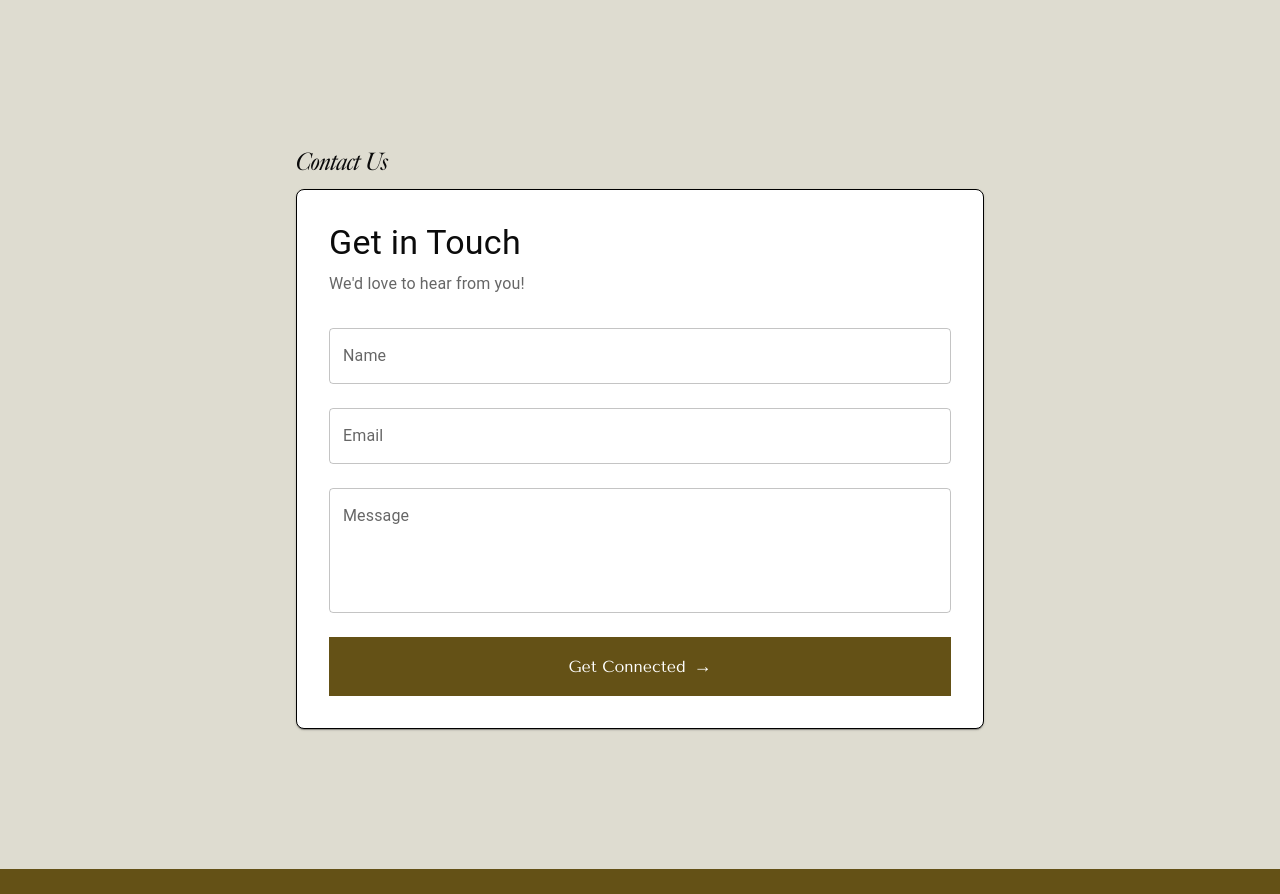
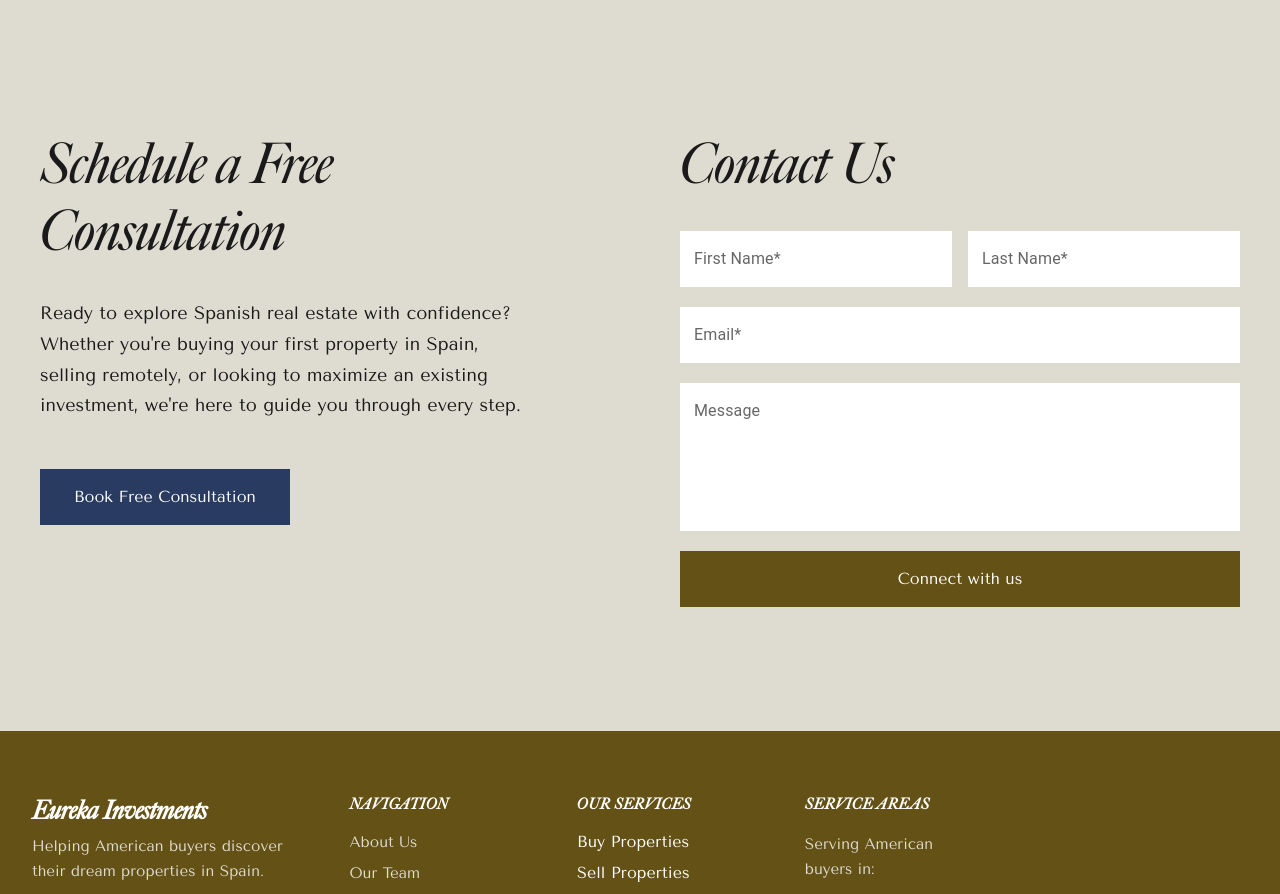
Before and after one commit to gitcamy/Eureka, a React (Create React App) app: page /#/ in a window 1280 px wide. Shown: the part 3860-4754 px from the top of the page. Built offline with nearby package versions, Linux system fonts and the light colour scheme; no server answers.

Commit message:
Add email.js set up

```diff
--- a/src/components/Contact.css
+++ b/src/components/Contact.css
@@ -1,13 +1,117 @@
-/* Minimal contact layout */
+/* Contact Section - Two Column Layout */
 
 .contact-container {
-  margin: 0 auto;
-  padding: 16px;
-  max-width: 720px;
+  width: 100%;
 }
 
-.contact-header { margin-bottom: 12px; }
-.contact-title { margin-bottom: 4px; }
-.contact-subtitle { color: #444; }
+.contact-content {
+  max-width: 1400px;
+  margin: 0 auto;
+  display: grid;
+  grid-template-columns: 1fr 1fr;
+  gap: 80px;
+  align-items: start;
+}
 
-.contact-box { border: 1px solid #000; }
+/* Left Section - Consultation Booking */
+.contact-left {
+  padding-right: 40px;
+}
+
+.contact-main-title {
+  font-family: 'Big Caslon', serif;
+  font-style: italic;
+  font-size: 3.5rem;
+  line-height: 1.2;
+  margin-bottom: 32px;
+  color: #1a1a1a;
+}
+
+.contact-description {
+  font-size: 1.125rem;
+  line-height: 1.7;
+  color: #1a1a1a;
+  margin-bottom: 48px;
+  max-width: 500px;
+}
+
+/* Right Section - Contact Form */
+.contact-right {
+  background-color: transparent;
+}
+
+.contact-form-title {
+  font-family: 'Big Caslon', serif;
+  font-style: italic;
+  font-size: 3.5rem;
+  line-height: 1.2;
+  margin-bottom: 32px;
+  color: #1a1a1a;
+}
+
+.contact-form {
+  width: 100%;
+}
+
+.contact-name-row {
+  display: grid;
+  grid-template-columns: 1fr 1fr;
+  gap: 16px;
+}
+
+/* Responsive Design */
+@media (max-width: 1200px) {
+  .contact-container {
+    padding: 60px 40px;
+  }
+
+  .contact-content {
+    gap: 60px;
+  }
+
+  .contact-main-title,
+  .contact-form-title {
+    font-size: 3rem;
+  }
+}
+
+@media (max-width: 968px) {
+  .contact-container {
+    padding: 50px 30px;
+  }
+
+  .contact-content {
+    grid-template-columns: 1fr;
+    gap: 50px;
+  }
+
+  .contact-left {
+    padding-right: 0;
+  }
+
+  .contact-main-title,
+  .contact-form-title {
+    font-size: 2.5rem;
+  }
+}
+
+@media (max-width: 768px) {
+  .contact-container {
+    padding: 40px 20px;
+  }
+
+  .contact-main-title,
+  .contact-form-title {
+    font-size: 2rem;
+  }
+
+  .contact-description {
+    font-size: 1rem;
+    margin-bottom: 32px;
+  }
+
+  .contact-name-row {
+    grid-template-columns: 1fr;
+    gap: 20px;
+  }
+}
--- a/src/components/Contact.js
+++ b/src/components/Contact.js
@@ -3,8 +3,6 @@ import { useState } from "react";
 import {
   TextField,
   Stack,
-  Typography,
-  Box,
   Alert,
   Snackbar,
 } from "@mui/material";
@@ -17,18 +15,24 @@ init(process.env.REACT_APP_EMAILJS_USER_ID);
 
 const Contact = () => {
   const [formData, setFormData] = useState({
-    name: "",
+    firstName: "",
+    lastName: "",
     email: "",
     message: "",
   });
 
   const [errors, setErrors] = useState({});
   const [showSuccess, setShowSuccess] = useState(false);
+  const [showError, setShowError] = useState(false);
+  const [isSubmitting, setIsSubmitting] = useState(false);
 
   const validateForm = () => {
     const newErrors = {};
-    if (!formData.name.trim()) {
-      newErrors.name = "Name is required";
+    if (!formData.firstName.trim()) {
+      newErrors.firstName = "First name is required";
+    }
+    if (!formData.lastName.trim()) {
+      newErrors.lastName = "Last name is required";
     }
     if (!formData.email.trim()) {
       newErrors.email = "Email is required";
@@ -44,30 +48,37 @@ const Contact = () => {
   const handleSubmit = async (e) => {
     e.preventDefault();
     const newErrors = validateForm();
+
     if (Object.keys(newErrors).length === 0) {
+      setIsSubmitting(true);
       try {
         const response = await send(
           process.env.REACT_APP_EMAILJS_SERVICE_ID,
           process.env.REACT_APP_EMAILJS_TEMPLATE_ID,
           {
-            name: formData.name,
+            firstName: formData.firstName,
+            lastName: formData.lastName,
+            name: `${formData.firstName} ${formData.lastName}`,
             email: formData.email,
             message: formData.message,
+            to_email: "ipico002@gmail.com", // Recipient email
           }
         );
 
         if (response.status === 200) {
-          console.log("Form submitted:", formData);
+          console.log("Form submitted successfully:", formData);
           setShowSuccess(true);
-          setFormData({ name: "", email: "", message: "" });
+          setFormData({ firstName: "", lastName: "", email: "", message: "" });
+          setErrors({});
         } else {
           console.error("Error sending email:", response);
-          alert(
-            "There was an error sending your message. Please try again later."
-          );
+          setShowError(true);
         }
       } catch (error) {
-        console.error("Error:", error);
+        console.error("Error sending email:", error);
+        setShowError(true);
+      } finally {
+        setIsSubmitting(false);
       }
     } else {
       setErrors(newErrors);
@@ -89,59 +100,102 @@ const Contact = () => {
     }
   };
 
+  const handleCalendarClick = () => {
+    window.open("https://calendar.google.com/calendar/u/0/appointments/schedules/AcZssZ0eCYie1EwLsCN7zk5p80J-Q9Vh8Obuh8rYQH9Ti528Mc-A6YypUETbpftI3q0psjdIGfXfKAyY", "_blank");
+  };
+
   return (
     <>
       <div className="contact-container">
-        <h1 className="contact-header no-wrap">Contact Us</h1>
-
-        <Box
-          sx={{
-            backgroundColor: "white",
-            border: "1px solid #000",
-            borderRadius: 2,
-            boxShadow: 1,
-            p: { xs: 2, sm: 3, md: 4 },
-          }}
-          className="contact-box"
-        >
+        <div className="contact-content">
+          {/* Left Section - Schedule Consultation */}
           <motion.div
+            className="contact-left"
             initial={{ opacity: 0, x: -20 }}
             animate={{ opacity: 1, x: 0 }}
             transition={{ delay: 0.2 }}
           >
-            <Typography variant="h4" sx={{ mb: 1 }} className="contact-title">
-              Get in Touch
-            </Typography>
-            <Typography
-              variant="body1"
-              sx={{ mb: 4, color: "text.secondary" }}
-              className="contact-subtitle"
+            <h1 className="contact-main-title">Schedule a Free Consultation</h1>
+            <p className="contact-description">
+              Ready to explore Spanish real estate with confidence? Whether you're
+              buying your first property in Spain, selling remotely, or looking to
+              maximize an existing investment, we're here to guide you through
+              every step.
+            </p>
+            <Button
+              onClick={handleCalendarClick}
+              variant="primary"
+              style="filled"
             >
-              We'd love to hear from you!
-            </Typography>
+              Book Free Consultation
+            </Button>
           </motion.div>
 
-          <motion.form
-            onSubmit={handleSubmit}
-            initial={{ opacity: 0 }}
-            animate={{ opacity: 1 }}
-            transition={{ delay: 0.4 }}
+          {/* Right Section - Contact Form */}
+          <motion.div
+            className="contact-right"
+            initial={{ opacity: 0, x: 20 }}
+            animate={{ opacity: 1, x: 0 }}
+            transition={{ delay: 0.3 }}
           >
-            <Stack spacing={3}>
+            <h2 className="contact-form-title">Contact Us</h2>
+
+            <form onSubmit={handleSubmit} className="contact-form">
+              <Stack spacing={2.5}>
+                <div className="contact-name-row">
                   <TextField
                     fullWidth
-                label="Name"
-                name="name"
-                value={formData.name}
+                    label="First Name*"
+                    name="firstName"
+                    value={formData.firstName}
                     onChange={handleChange}
-                error={!!errors.name}
-                helperText={errors.name}
+                    error={!!errors.firstName}
+                    helperText={errors.firstName}
                     variant="outlined"
+                    sx={{
+                      backgroundColor: 'white',
+                      '& .MuiOutlinedInput-root': {
+                        '& fieldset': {
+                          borderColor: 'transparent',
+                        },
+                        '&:hover fieldset': {
+                          borderColor: 'rgba(0, 0, 0, 0.23)',
+                        },
+                        '&.Mui-focused fieldset': {
+                          borderColor: '#2C3E50',
+                        },
+                      },
+                    }}
                   />
+                  <TextField
+                    fullWidth
+                    label="Last Name*"
+                    name="lastName"
+                    value={formData.lastName}
+                    onChange={handleChange}
+                    error={!!errors.lastName}
+                    helperText={errors.lastName}
+                    variant="outlined"
+                    sx={{
+                      backgroundColor: 'white',
+                      '& .MuiOutlinedInput-root': {
+                        '& fieldset': {
+                          borderColor: 'transparent',
+                        },
+                        '&:hover fieldset': {
+                          borderColor: 'rgba(0, 0, 0, 0.23)',
+                        },
+                        '&.Mui-focused fieldset': {
+                          borderColor: '#2C3E50',
+                        },
+                      },
+                    }}
+                  />
+                </div>
 
                 <TextField
                   fullWidth
-                label="Email"
+                  label="Email*"
                   name="email"
                   type="email"
                   value={formData.email}
@@ -149,6 +203,20 @@ const Contact = () => {
                   error={!!errors.email}
                   helperText={errors.email}
                   variant="outlined"
+                  sx={{
+                    backgroundColor: 'white',
+                    '& .MuiOutlinedInput-root': {
+                      '& fieldset': {
+                        borderColor: 'transparent',
+                      },
+                      '&:hover fieldset': {
+                        borderColor: 'rgba(0, 0, 0, 0.23)',
+                      },
+                      '&.Mui-focused fieldset': {
+                        borderColor: '#2C3E50',
+                      },
+                    },
+                  }}
                 />
 
                 <TextField
@@ -156,27 +224,43 @@ const Contact = () => {
                   label="Message"
                   name="message"
                   multiline
-                rows={4}
+                  rows={5}
                   value={formData.message}
                   onChange={handleChange}
                   error={!!errors.message}
                   helperText={errors.message}
                   variant="outlined"
+                  sx={{
+                    backgroundColor: 'white',
+                    '& .MuiOutlinedInput-root': {
+                      '& fieldset': {
+                        borderColor: 'transparent',
+                      },
+                      '&:hover fieldset': {
+                        borderColor: 'rgba(0, 0, 0, 0.23)',
+                      },
+                      '&.Mui-focused fieldset': {
+                        borderColor: '#2C3E50',
+                      },
+                    },
+                  }}
                 />
 
                 <Button
                   type="submit"
                   variant="secondary"
                   style="filled"
-                arrow="right"
+                  disabled={isSubmitting}
                 >
-                Get Connected
+                  {isSubmitting ? "Sending..." : "Connect with us"}
                 </Button>
               </Stack>
-          </motion.form>
-        </Box>
+            </form>
+          </motion.div>
+        </div>
       </div>
 
+      {/* Success Notification */}
       <Snackbar
         open={showSuccess}
         autoHideDuration={6000}
@@ -192,6 +276,23 @@ const Contact = () => {
           Thanks! We'll get back to you ASAP.
         </Alert>
       </Snackbar>
+
+      {/* Error Notification */}
+      <Snackbar
+        open={showError}
+        autoHideDuration={6000}
+        onClose={() => setShowError(false)}
+        anchorOrigin={{ vertical: "bottom", horizontal: "center" }}
+      >
+        <Alert
+          onClose={() => setShowError(false)}
+          severity="error"
+          variant="filled"
+          sx={{ width: "100%" }}
+        >
+          Oops! There was an error sending your message. Please try again later.
+        </Alert>
+      </Snackbar>
     </>
   );
 };
```
Also changed, not shown: 1 other file (tests, documents, lock files or other folders). Lines whose indentation alone changed are shown as unchanged.
